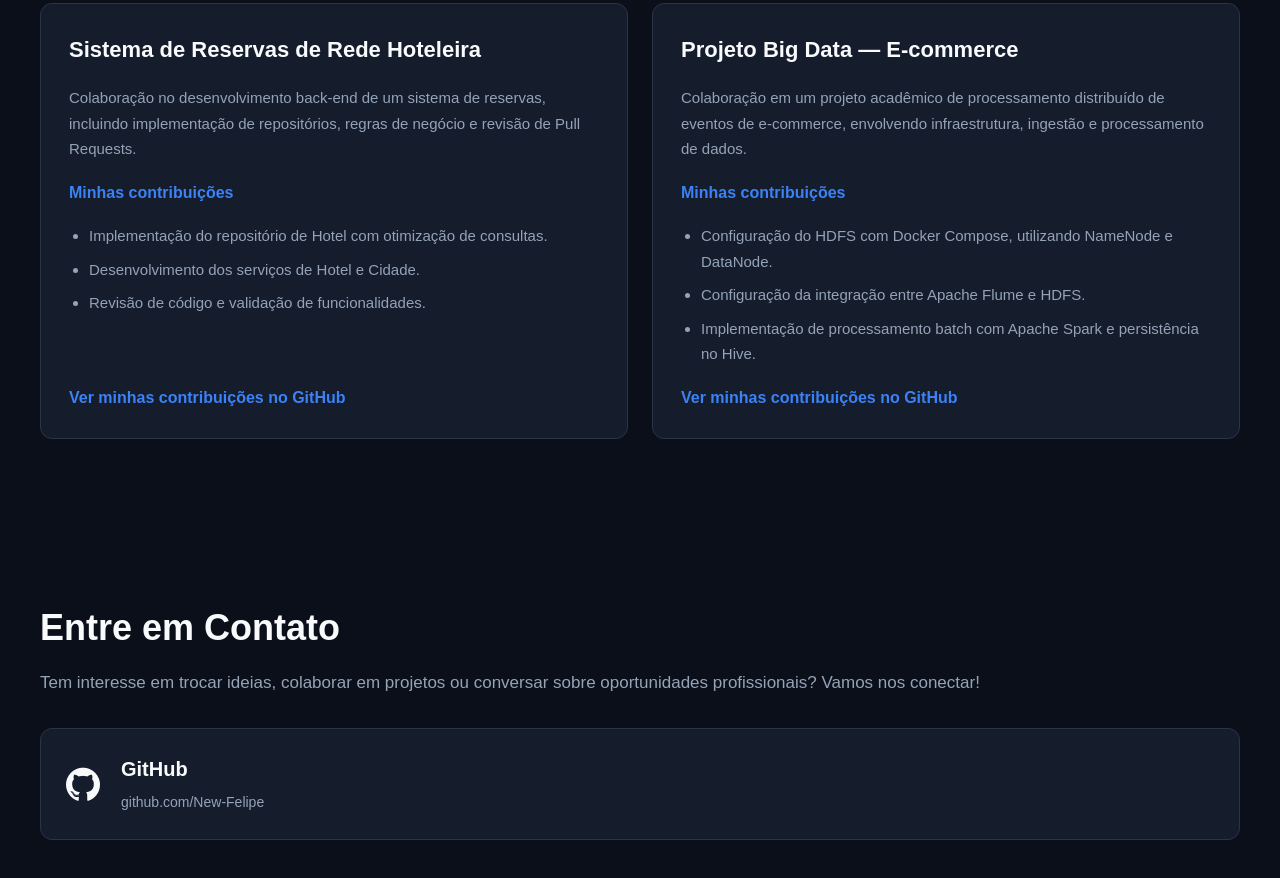
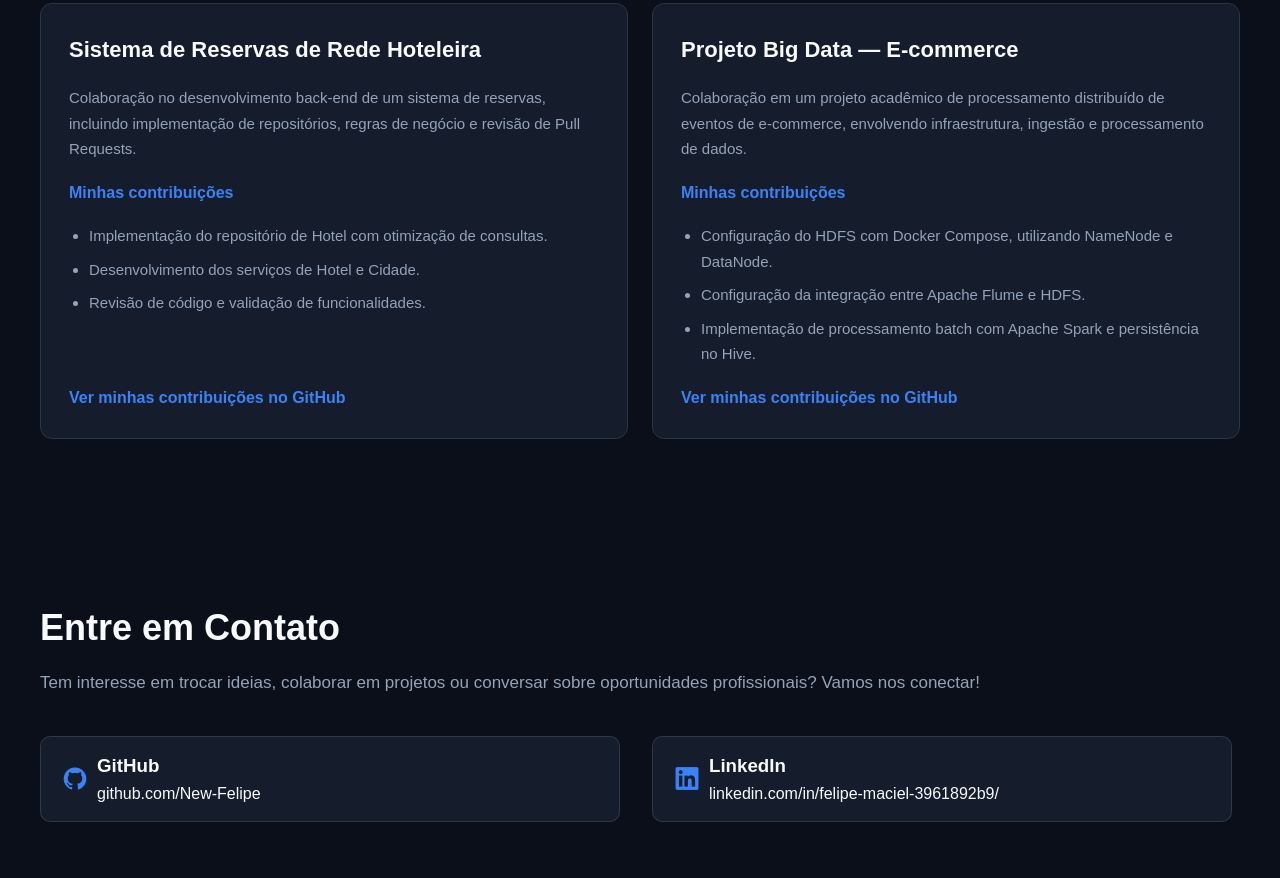
Before and after one commit to New-Felipe/New-Felipe.github.io, a plain HTML site: page index.html in a window 1280 px wide. Shown: the part 3527-4405 px from the top of the page. Drawn offline with nearby package versions, Linux system fonts and the light colour scheme; no server answers.

Commit message:
feat: adiciona LinkedIn a secao de contato

```diff
--- a/css/style.css
+++ b/css/style.css
@@ -743,3 +743,35 @@ nav ul a:hover {
         justify-self: center;
     }
 }
+
+
+/* Links da seção Contato */
+#contato .contato-link {
+    display: inline-flex;
+    align-items: center;
+    gap: 10px;
+
+    padding: 14px 22px;
+    margin: 8px 8px 8px 0;
+
+    background-color: var(--bg-secondary);
+    color: var(--text-primary);
+    border: 1px solid rgba(148, 163, 184, 0.2);
+    border-radius: 10px;
+
+    font-weight: 500;
+    text-decoration: none;
+
+    transition: border-color 0.2s ease,
+                transform 0.2s ease;
+}
+
+#contato .contato-link:hover {
+    border-color: var(--accent);
+    transform: translateY(-3px);
+}
+
+#contato .contato-link i {
+    font-size: 24px;
+    color: var(--accent);
+}
--- a/index.html
+++ b/index.html
@@ -488,7 +488,7 @@
                     href="https://github.com/New-Felipe"
                     target="_blank"
                     rel="noopener noreferrer"
-                    class="contato-card"
+                    class="contato-link"
                 >
                     <i class="devicon-github-original"
                        aria-hidden="true"></i>
@@ -496,6 +496,20 @@
                     <div>
                         <h3>GitHub</h3>
                         <span>github.com/New-Felipe</span>
+                    </div>
+                </a>
+                <a
+                    href="https://www.linkedin.com/in/felipe-maciel-3961892b9/"
+                    target="_blank"
+                    rel="noopener noreferrer"
+                    class="contato-link"
+                >
+                    <i class="devicon-linkedin-plain"
+                    aria-hidden="true"></i>
+
+                    <div>
+                        <h3>LinkedIn</h3>
+                        <span>linkedin.com/in/felipe-maciel-3961892b9/</span>
                     </div>
                 </a>
             </div>
```
